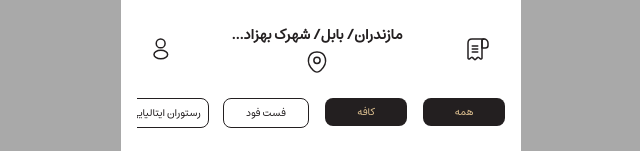
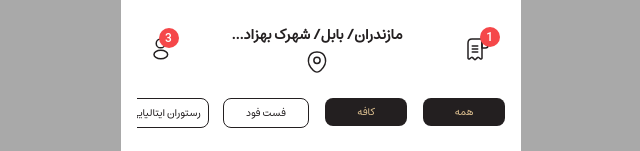
Before and after one commit to mohmdtn/food-app, a React (Create React App) app: page /home in a window 1280 px wide. Shown: the top 151 px of the page, without its empty margins (319-959 px from the left). Built offline with nearby package versions, Linux system fonts and the light colour scheme.

Commit message:
add badge number to home header

```diff
--- a/src/pages/home/Home.js
+++ b/src/pages/home/Home.js
@@ -4,16 +4,15 @@ import userIcon from '../../pictures/icons/userIcon.svg';
 
 
 import React from "react";
-
 import { NearestCoffeSlider, EconomicalSlider, DenjSlider, OfferSlider, HomeSkeleton, ShowMoreHome } from "../../components";
 import { MoreContext } from "../../contexts/more_context";
 
+import Badge from '@mui/material/Badge';
 import { Swiper, SwiperSlide } from "swiper/react";
 import "swiper/css";
 
 export const Home = () => {
   const { loading } = React.useContext(MoreContext);
-
 
   if (loading) {
     return (
@@ -27,14 +26,18 @@ export const Home = () => {
         <section className="home">
           <section className="head pt-4 d-flex justify-content-around align-items-center text-center">
             <div>
-              <img src={listIcon} alt="" />
+              <Badge badgeContent={1} color="secondary" sx={{ "& .MuiBadge-badge": { backgroundColor: '#f54749' } }}>
+                <img src={listIcon} alt="" />
+              </Badge>
             </div>
             <div>
               <p className="mb-1 fw-bold">مازندران/ بابل/ شهرک بهزاد...</p>
               <img src={mapIcon} alt="" />
             </div>
             <div>
-              <img src={userIcon} alt="" />
+              <Badge badgeContent={3} color="secondary" sx={{ "& .MuiBadge-badge": { backgroundColor: '#f54749' } }}>
+                <img src={userIcon} alt="" />
+              </Badge>
             </div>
           </section>
 
```
